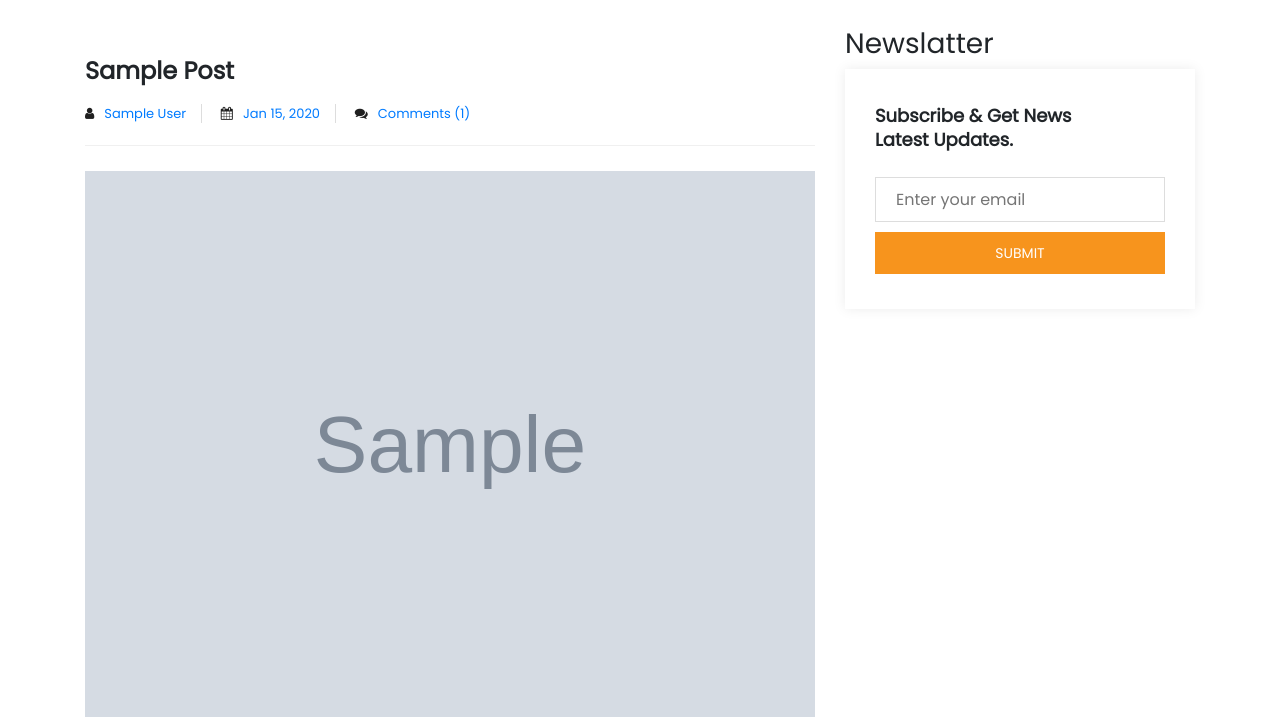
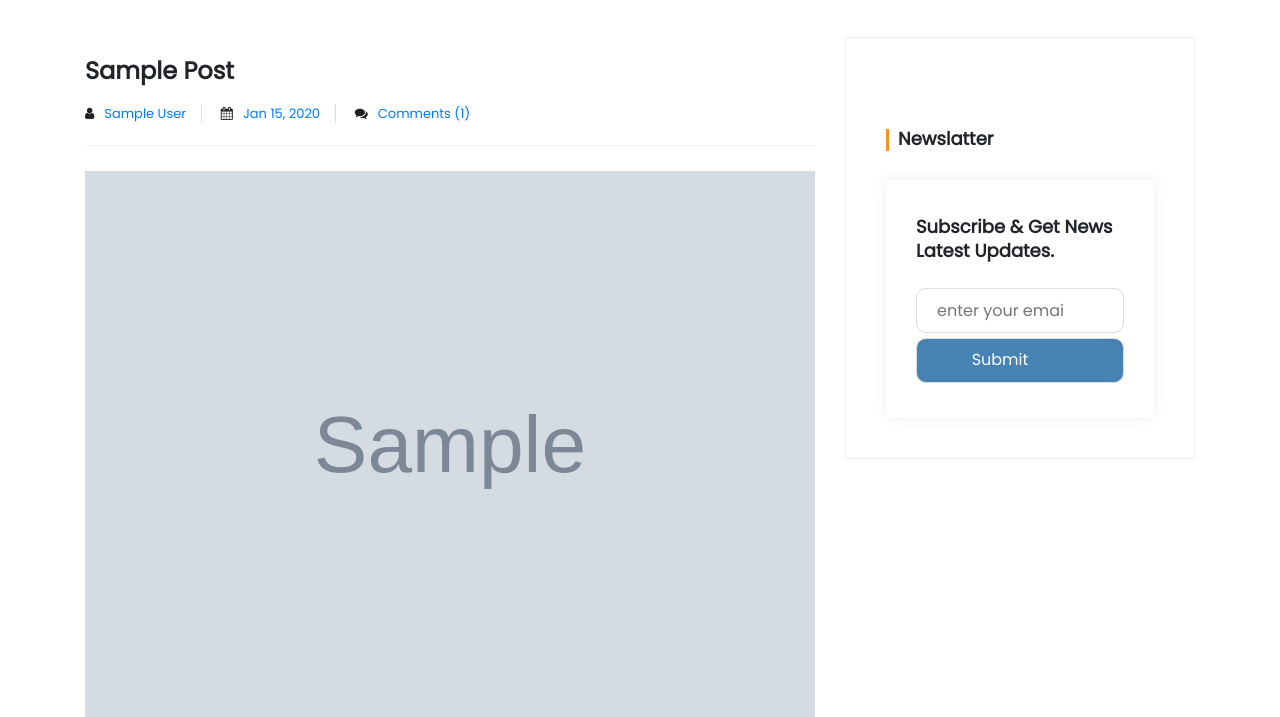
Before and after one commit to mosesborore/ruguru-blog, a Django app: a page that uses templates/article.html in a window 1280 px wide. Shown: the part 55-772 px from the top of the page. Run offline with Django 3.2, Linux system fonts and the light colour scheme; tables that the repository leaves empty hold one stand-in row (values such as "Sample post"); grey boxes marked "Sample" are stand-in pictures; some libraries are stand-ins or nearby versions.

Commit message:
fixed related post styling

```diff
--- a/blog/views.py
+++ b/blog/views.py
@@ -47,14 +47,8 @@ def post_detail(request, slug):
     # get 5 latest post
     recent_posts = (
         Post.objects.filter(filters)
-        .order_by("-publication_date").values('picture', 'picture_description', 'publication_date', "title", "slug")
+        .order_by("-publication_date")
     )
-
-    # top five latest post
-    latest = []
-
-    for recent_post in recent_posts:
-        latest.append({"title": recent_post["title"], "slug": recent_post["slug"]})
 
     if request.method == 'POST':
         comment_form = CommentForm(request.POST or None)
--- a/static/css/article.css
+++ b/static/css/article.css
@@ -213,9 +213,200 @@ body{
 	font-family: 'Poppins', sans-serif;
 }
 
+/* Blog Sidebar */
+.main-sidebar {
+	background: #fff;
+	margin-top: 30px;
+	padding: 40px;
+	background: transparent;
+	border: 1px solid #eeeeeec2;
+}
+.main-sidebar .single-widget{
+	margin-bottom:50px;
+}
+.main-sidebar .single-widget .title {
+	position: relative;
+	font-size: 18px;
+	font-weight: 600;
+	text-transform: capitalize;
+	margin-bottom: 30px;
+	display: block;
+	background: #fff;
+	padding-left: 12px;
+}
+.main-sidebar .single-widget .title::before {
+	position: absolute;
+	content: "";
+	left: 0;
+	bottom: -1px;
+	height: 100%;
+	width: 3px;
+	background: #F7941D;
+}
+.main-sidebar .single-widget:last-child{
+	margin:0;
+}
+.main-sidebar .search{
+	position:relative;
+}
+.main-sidebar .search input {
+	width: 100%;
+	height: 45px;
+	box-shadow: none;
+	text-shadow: none;
+	font-size: 14px;
+	border: none;
+	color: #222;
+	background: transparent;
+	padding: 0 70px 0 20px;
+	-webkit-transition: all 0.4s ease;
+	-moz-transition: all 0.4s ease;
+	transition: all 0.4s ease;
+	border-radius: 0;
+	border: 1px solid #eee;
+}
+.main-sidebar .search .button {
+	position: absolute;
+	right: 0;
+	top: 0;
+	height: 44px;
+	width: 50px;
+	line-height: 45px;
+	box-shadow: none;
+	text-shadow: none;
+	text-align: center;
+	border: none;
+	font-size: 14px;
+	color: #fff;
+	background: #333;
+	-webkit-transition: all 0.4s ease;
+	-moz-transition: all 0.4s ease;
+	transition: all 0.4s ease;
+}
+.main-sidebar .search .button:hover {
+	background:#F7941D;
+	color:#fff;
+}
+/* Category List */
+.main-sidebar .categor-list {
+	margin-top: 15px;
+}
+.main-sidebar .categor-list li{
+
+}
+.main-sidebar .categor-list li {
+	margin-bottom: 10px;
+}
+.main-sidebar .categor-list li:last-child{
+	margin-bottom:0px;
+}
+.main-sidebar .categor-list li a {
+	display: inline-block;
+	color: #333;
+	font-size:14px;
+}
+.main-sidebar .categor-list li a:hover{
+	color:#F7941D;
+	padding-left:7px;
+}
+.main-sidebar .categor-list li a i {
+	display: inline-block;
+	margin-right:0px;
+	font-size: 9px;
+	transform: translateY(-1px);
+	opacity:0;
+	visibility:hidden;
+	-webkit-transition:all 0.4s ease;
+	-moz-transition:all 0.4s ease;
+	transition:all 0.4s ease;
+}
+.main-sidebar .categor-list li a:hover i{
+	margin-right: 6px;
+	opacity:1;
+	visibility:visible;
+}
+/* Recent Post */
+.main-sidebar .recent-post{}
+.main-sidebar .single-post {
+	position: relative;
+	border-bottom: 1px solid #ddd;
+	display: inline-block;
+	padding: 17px 0;
+}
+.main-sidebar .single-post:last-child{
+	padding-bottom:0px;
+	border:none;
+}
+.main-sidebar .single-post .image {
+
+}
+.main-sidebar .single-post .image img{
+	float: left;
+	width: 80px;
+	height: 80px;
+	margin-right: 20px;
+}
+.main-sidebar .single-post .content{
+	padding-left:100px;
+}
+.main-sidebar .single-post .content h5 {
+	line-height: 18px;
+}
+.main-sidebar .single-post .content h5 a {
+	color: #2C2D3F;
+	font-weight: 500;
+	font-size: 14px;
+	font-weight: 500;
+	margin-top: 10px;
+	display: block;
+	margin-bottom: 10px;
+	margin-top: 0;
+}
+.main-sidebar .single-post .content h5 a:hover{
+	color:#F7941D;
+}
+.main-sidebar .single-post .content .comment{}
+.main-sidebar .single-post .content .comment li{
+	color:#888;
+	display:inline-block;
+	margin-right:15px;
+	font-weight:400;
+	font-size:14px;
+}
+.main-sidebar .single-post .content .comment li:last-child{
+	margin-right:0;
+}
+.main-sidebar .single-post .content .comment li i{
+	display:inline-block;
+	margin-right:5px;
+}
+/* Blog Tags */
+.main-sidebar .side-tags{}
+.main-sidebar .side-tags .tag{
+	margin-top:40px;
+}
+.main-sidebar .side-tags .tag li {
+	display: inline-block;
+	margin-right: 7px;
+	margin-bottom: 20px;
+}
+.main-sidebar .side-tags .tag li a {
+	background: #fff;
+	color: #333;
+	padding: 8px 14px;
+	text-transform: capitalize;
+	border-radius: 0;
+	font-size: 13px;
+	background: #F6F7FB;
+}
+.main-sidebar .side-tags .tag a:hover{
+	color:#fff;
+	background:#F7941D;
+	border-color:transparent;
+}
 /* Blog Newslatter CSS */
 .main-sidebar .newsletter{
-	margin-top: 20px;
+
 }
 .main-sidebar .newsletter .letter-inner {
 	position:relative;
@@ -246,8 +437,18 @@ body{
 	padding: 0px 60px 0px 20px;
 	box-shadow: none;
 	text-shadow: none;
-	border-radius: 0;
+	border-radius: 10px;
 }
+
+.main-sidebar .newsletter .letter-inner input[type="submit"] {
+	background-color: steelblue;
+	color: white;
+	border: 1px solid #ddd;
+	border-radius: 10px;
+	margin-top: 5px;
+}
+
+
 .main-sidebar .newsletter .letter-inner .form-inner a {
 	height: 42px;
 	width: 100%;
--- a/templates/article.html
+++ b/templates/article.html
@@ -103,13 +103,13 @@
 								<!--  Single Post -->
 								<div class="single-post">
 									<div class="image">
-										<img src="{{latest.picture.url}}" alt="{{latest_post.picture_description}}">
+										<img src="{{latest_post.picture.url}}" alt="{{latest_post.picture_description}}">
 									</div>
 									<div class="content">
 										<h5><a href="{% url 'article_details' latest_post.slug %}">{{latest_post.title}}</a></h5>
 										<ul class="comment">
 											<li><i class="fa fa-calendar" aria-hidden="true"></i>{{latest_post.publication_date | date:"M d, Y"}}</li>
-											<li><i class="fa fa-commenting-o" aria-hidden="true"></i>35</li>
+											<li><i class="fa fa-commenting-o" aria-hidden="true"></i>{{latest_post.comments.count}}</li>
 										</ul>
 									</div>
 								</div>
@@ -123,9 +123,9 @@
 						<div class="letter-inner">
 							<h4>Subscribe & get news <br> latest updates.</h4>
 							<div class="form-inner">
-								<form action="" method="post">
-									<input type="email" placeholder="Enter your email">
-									<a href="#">Submit</a>
+								<form>
+									<input type="email" placeholder="enter your email">
+									<input type="submit" value="Submit">
 								</form>
 
 							</div>
```
